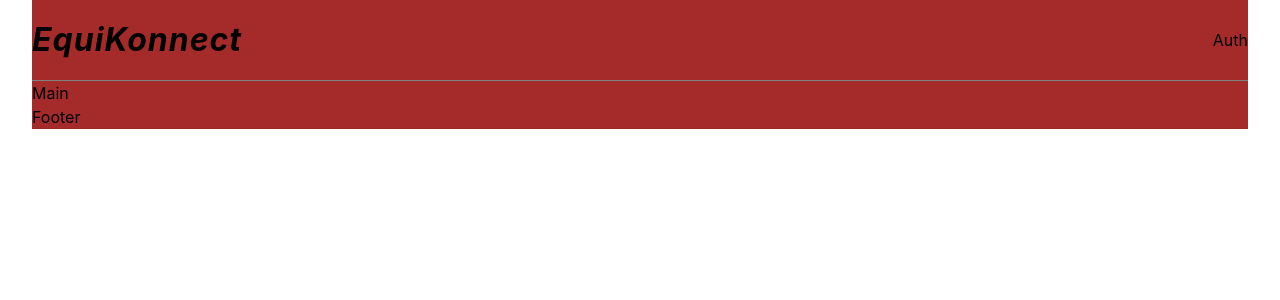
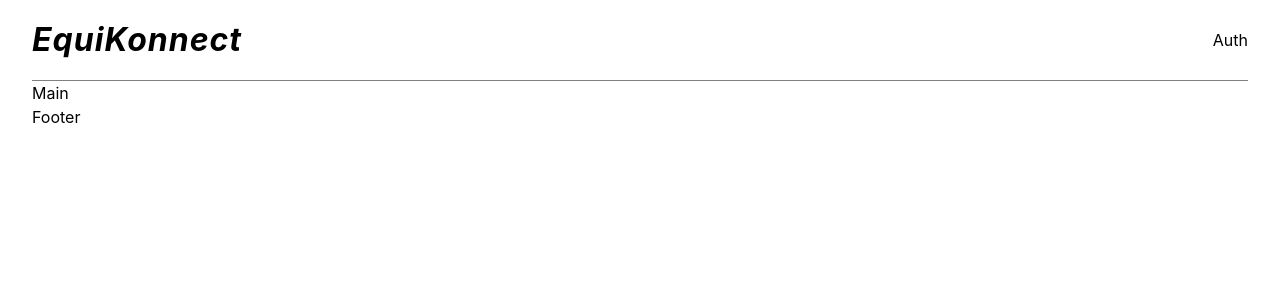
Before and after one commit to The-Jitu-Assignments/connect, a React (Vite) app in the folder frontend/: page / in a window 1280 px wide. Shown: the top 300 px of the page. Built offline with nearby package versions, Linux system fonts and the light colour scheme.

Commit message:
deleted the home css file

```diff
--- a/frontend/src/pages/home/Home.css
+++ /dev/null
@@ -1,4 +0,0 @@
-.home-container {
-  background-color: brown;
-  width: 100%;
-}
--- a/frontend/src/pages/home/Home.jsx
+++ b/frontend/src/pages/home/Home.jsx
@@ -1,14 +1,13 @@
 import React from 'react'
 import Header from '../../components/header/Header'
-import './Home.css'
 
 const Home = () => {
   return (
-    <div className='home-container'>
+    <>
       <Header />
       <div>Main</div>
       <div>Footer</div>
-    </div>
+    </>
   )
 }
 
```
